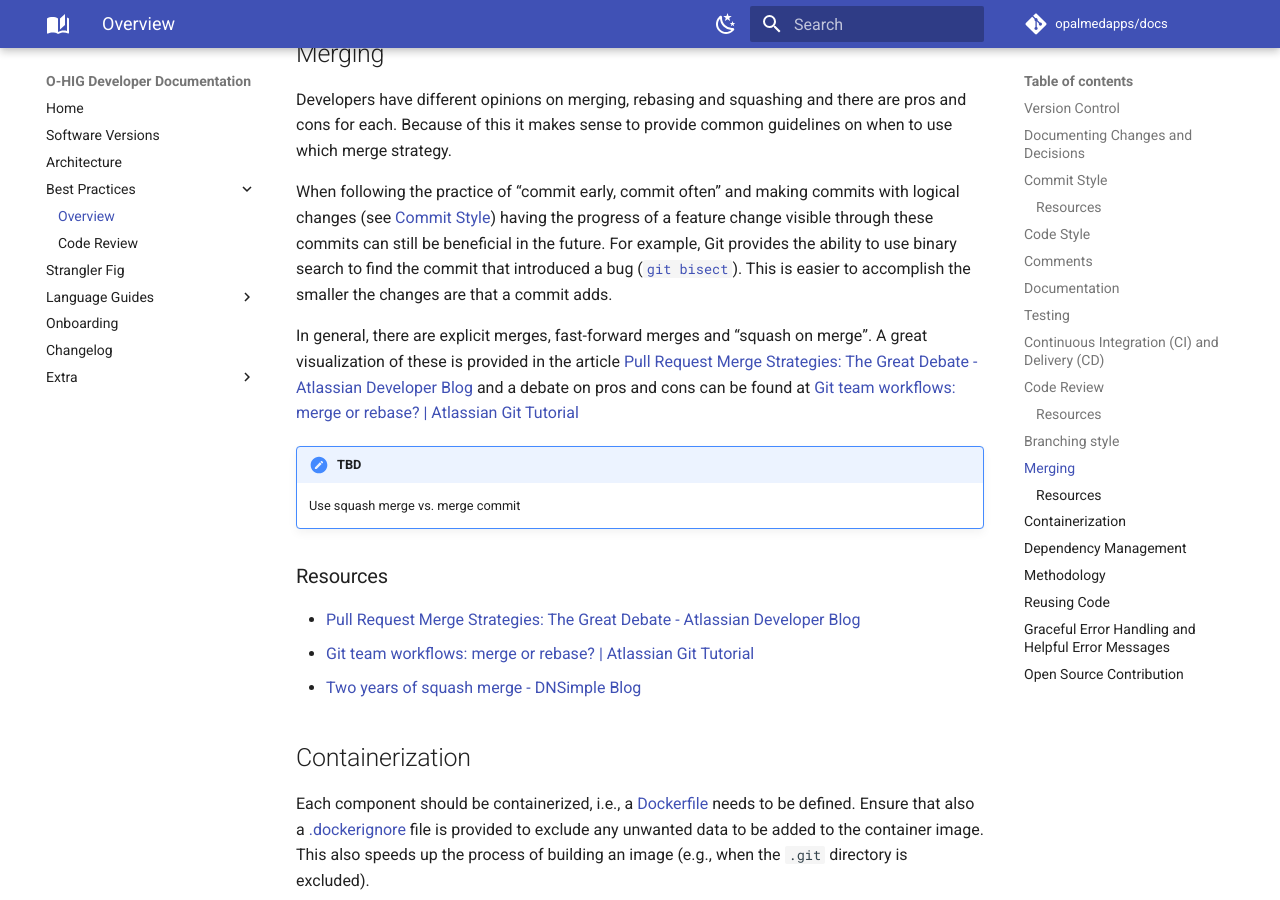
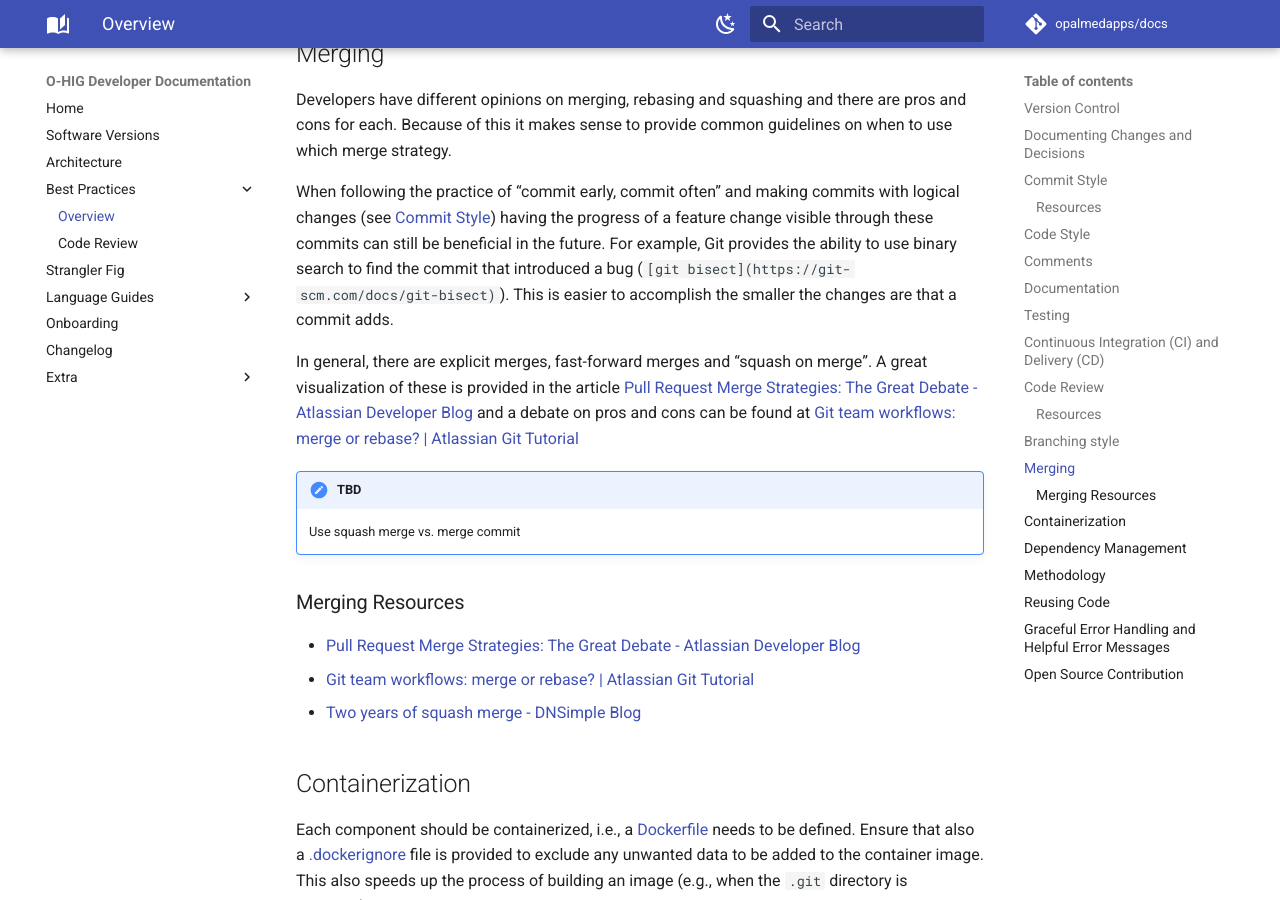
Before and after one commit to opalmedapps/docs, an MkDocs documentation site: the page built from docs/best_practices.md, in a window 1280 px wide and 900 px high, scrolled down 5170 px. Built offline with MkDocs 1.6.1 and Material for MkDocs 9.7.7, drawn with Linux system fonts in a browser that asks for light colours; comment, search, counter and statistics services are not loaded.

Commit message:
refactor: Address markdownlint issues in best practices
(cherry picked from commit dd4c5655ebf82dde494a601a714b74fa5950e9f2)

Co-authored-by: Matthias Schoettle <matthias.schoettle@muhc.mcgill.ca>

```diff
--- a/docs/best_practices.md
+++ b/docs/best_practices.md
@@ -6,11 +6,9 @@
 
 Any best practice outlined in this document should come with a rationale on why it is important:
 
-
 > “Good advice comes with a rationale so you can tell when it becomes bad advice. If you don’t understanding why something should be done, then you’ve fallen into the trap of cargo cult programming, and you’ll keep doing it even when it’s no longer necessary or even becomes deleterious.”
 >
 > &mdash; ***Raymond Chen*** at [The Old New Thing](https://devblogs.microsoft.com/oldnewthing/20091104-00/?p=16153)
-
 
 ## Version Control
 
@@ -19,7 +17,6 @@
 Everything that is text-based should be version controlled. Besides source code itself this includes Docker files, CI/CD files, bash scripts, backup scripts, documentation, translations etc.
 
 Each repository should have a `.gitignore` (to ignore any unnecessary files, e.g., OS-specific ones. See [collection of gitignore templates](https://github.com/github/gitignore)) and `.gitattributes` file (to tell Git how to handle line endings, binary files, LFS etc. see [why this is necessary](https://rehansaeed.com/gitattributes-best-practices/) and a [collection of useful templates](https://github.com/alexkaratarakis/gitattributes)).
-
 
 ## Documenting Changes and Decisions
 
@@ -31,13 +28,11 @@
 
     Jira and GitLab should be connected in order to facilitate this: [https://docs.gitlab.com/ee/integration/jira/issues.html](https://docs.gitlab.com/ee/integration/jira/issues.html) (see also: [https://about.gitlab.com/solutions/jira/](https://about.gitlab.com/solutions/jira/))
 
-
 ## Commit Style
 
 Good commit messages matter:
 
-
-> “a well-crafted Git commit message is the best way to communicate _context_ about a change to fellow developers (and indeed to their future selves). A diff will tell you _what_ changed, but only the commit message can properly tell you _why_.”
+> “a well-crafted Git commit message is the best way to communicate *context* about a change to fellow developers (and indeed to their future selves). A diff will tell you *what* changed, but only the commit message can properly tell you *why*.”
 >
 > &mdash; ***cbeams*** via [How to Write a Git Commit Message](https://cbea.ms/git-commit/)
 
@@ -45,19 +40,16 @@
 
 Reference the issue the commit relates to. This helps in the future when dealing with bugs or generally when determining why a certain change in the code was made.
 
-
 ### Resources
 
 * [How to Write a Git Commit Message](https://cbea.ms/git-commit/)
 * [Commit Often, Perfect Later, Publish Once—Git Best Practices](https://sethrobertson.github.io/GitBestPractices/#commit)
-
 
 ## Code Style
 
 All code needs to follow a commonly decided code style. Each language has a code style that is agreed upon (see language specific sections below).
 
 If you have a strong opinion/preference about something you disagree with in the code style, bring it up to the team and discuss the rationale.
-
 
 ## Comments
 
@@ -67,7 +59,6 @@
 
 Comments within the code itself should only be added if additional context is required. For example, to clarify why something is done or if it’s not obvious right away/quite complex.
 
-
 ## Documentation
 
 A documentation document should be generated containing prose and API reference. The documentation text should reside within the repository as well (i.e., version controlled and part of the overall development process).
@@ -76,7 +67,6 @@
 
 Whenever new functionality is added or existing functionality modified, the specification documentation needs to be extended/updated.
 
-
 ## Testing
 
 Unit tests need to be written for most of the code. This can be done before making the change, after making the change or during. The tests should not only cover one (successful) code path but the goal is to achieve branch coverage and test for different inputs and error conditions. While you design your code, think about all the different ways this could be called, what should be considered and what could potentially go wrong (and test for those).
@@ -84,7 +74,6 @@
 !!! todo "TODO/TBD"
 
     Integration tests, UI tests, smoke tests, …?
-
 
 ## Continuous Integration (CI) and Delivery (CD)
 
@@ -152,12 +141,11 @@
 
 **Proposal:** Start with the simple model (GitHub Flow) and see if that is sufficient. Unless we have strong reasons to use a more complex model due to the way we deploy.
 
-
 ## Merging
 
 Developers have different opinions on merging, rebasing and squashing and there are pros and cons for each. Because of this it makes sense to provide common guidelines on when to use which merge strategy.
 
-When following the practice of “commit early, commit often” and making commits with logical changes (see [Commit Style](#commit-style)) having the progress of a feature change visible through these commits can still be beneficial in the future. For example, Git provides the ability to use binary search to find the commit that introduced a bug (<code>[git bisect](https://git-scm.com/docs/git-bisect)</code>).  This is easier to accomplish the smaller the changes are that a commit adds.
+When following the practice of “commit early, commit often” and making commits with logical changes (see [Commit Style](#commit-style)) having the progress of a feature change visible through these commits can still be beneficial in the future. For example, Git provides the ability to use binary search to find the commit that introduced a bug (`[git bisect](https://git-scm.com/docs/git-bisect)`).  This is easier to accomplish the smaller the changes are that a commit adds.
 
 In general, there are explicit merges, fast-forward merges and “squash on merge”. A great visualization of these is provided in the article [Pull Request Merge Strategies: The Great Debate - Atlassian Developer Blog](https://blog.developer.atlassian.com/pull-request-merge-strategies-the-great-debate/) and a debate on pros and cons can be found at [Git team workflows: merge or rebase? | Atlassian Git Tutorial](https://www.atlassian.com/git/articles/git-team-workflows-merge-or-rebase)
 
@@ -165,13 +153,11 @@
 
     Use squash merge vs. merge commit
 
-
-### Resources
+### Merging Resources
 
 * [Pull Request Merge Strategies: The Great Debate - Atlassian Developer Blog](https://blog.developer.atlassian.com/pull-request-merge-strategies-the-great-debate/)
 * [Git team workflows: merge or rebase? | Atlassian Git Tutorial](https://www.atlassian.com/git/articles/git-team-workflows-merge-or-rebase)
 * [Two years of squash merge - DNSimple Blog](https://blog.dnsimple.com/2019/01/two-years-of-squash-merge/)
-
 
 ## Containerization
 
@@ -185,7 +171,6 @@
 
 Best practices for Dockerfiles: See below.
 
-
 ## Dependency Management
 
 Any dependency added increases the complexity and it needs to be evaluated whether the dependency is really required. If in the end only a small function is used from the dependency, it might make more sense to implement this small function instead of adding the dependency.
@@ -194,15 +179,12 @@
 
 Furthermore, a list of dependencies (Bill of Materials) needs to be maintained. The dependency name, version and license needs to be included. This should be automated if possible.
 
-
 ## Methodology
 
 Any (app) component should follow the Twelve-Factor App Methodology: [https://12factor.net/](https://12factor.net/)
 
-
 * [Store config in the environment](https://12factor.net/config): “An app’s config is everything that is likely to vary between deploys (staging, production, developer environments, etc).” \
 This allows one to configure different deploys using the environment, e.g., using .env file(s), environment variables, environment files (Docker) etc.
-
 
 ## Reusing Code
 
@@ -214,17 +196,13 @@
 
 For example, across the Opal stack encryption/decryption is used in several components and should ideally be provided by a dedicated package/module that is reused.
 
-
 ## Graceful Error Handling and Helpful Error Messages
 
 TODO
 
-
 ## Open Source Contribution
 
 TODO
-
-
 
 * Many of the tools, packages and frameworks are open source (and free)
 * Many are maintained by people in their free time
```
